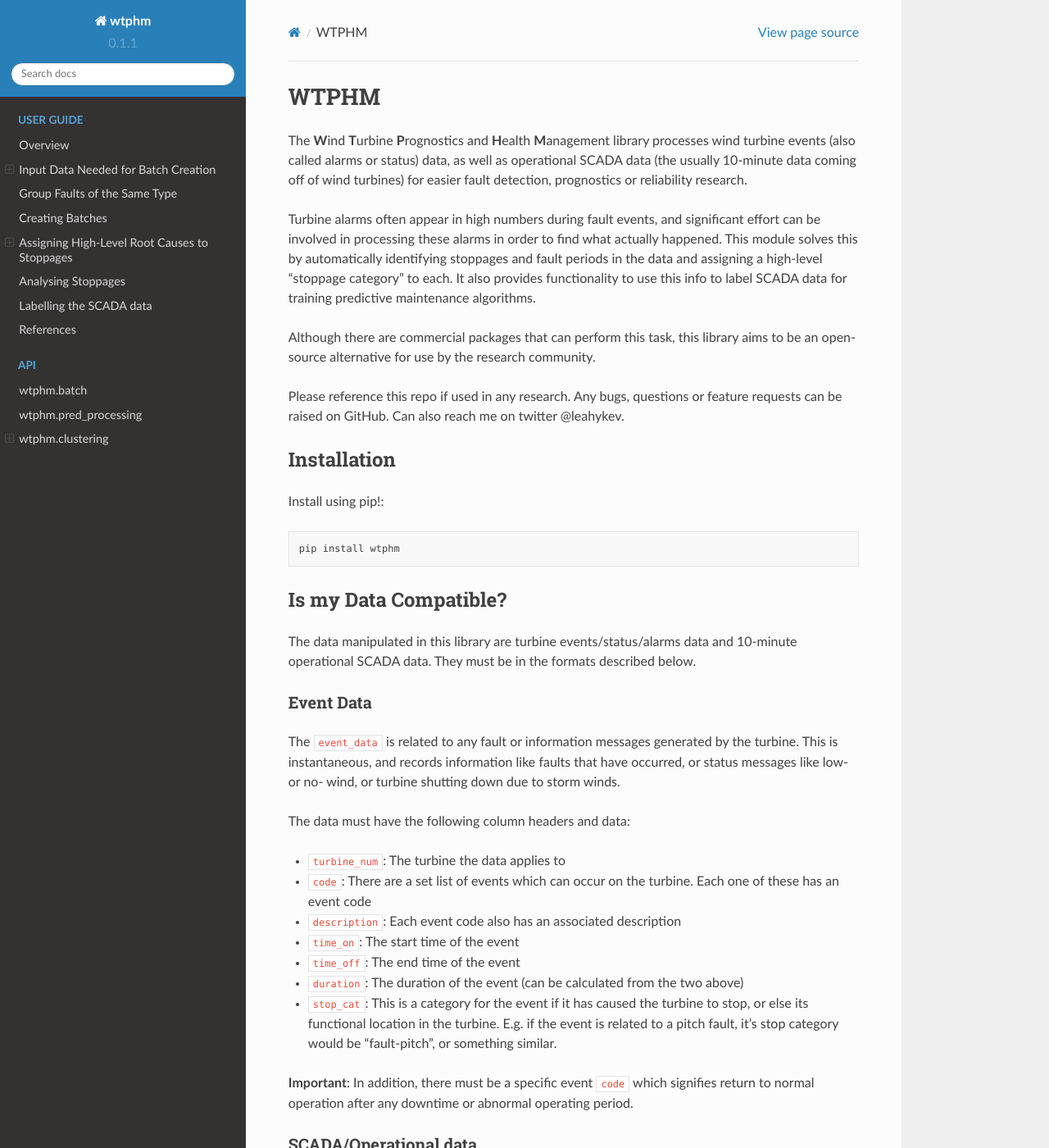
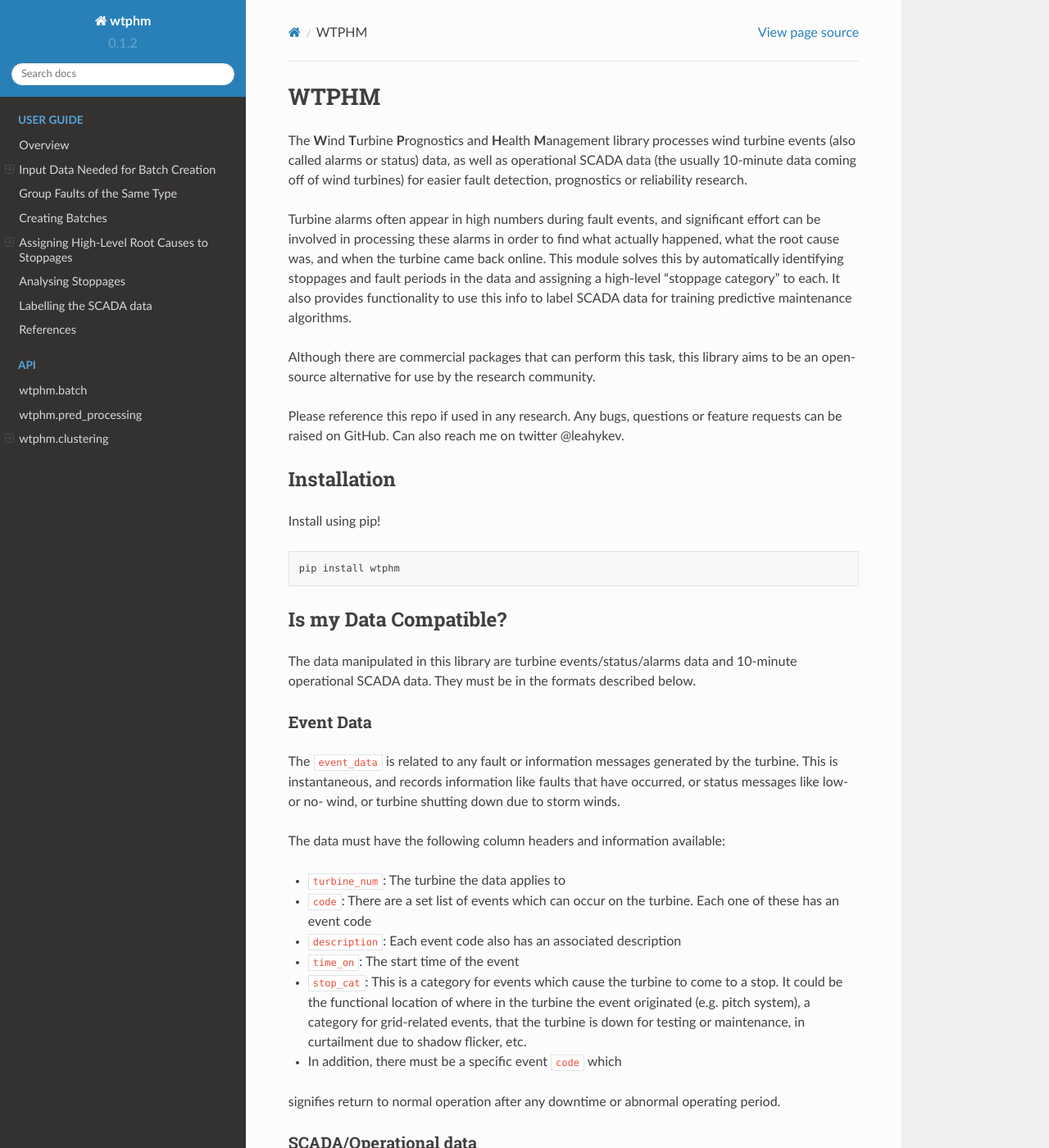
Before and after one commit to lkev/wtphm, a Sphinx documentation site: the page built from docs/index.rst, in a window 1280 px wide and 1400 px high. Shown: the whole window at 82% size. Built offline with Sphinx 7.4.7 and the Read the Docs theme 2.0.0, drawn with Linux system fonts in a browser that asks for light colours.

Commit message:
slight update to readme - updated for new release to pip

```diff
--- a/README.rst
+++ b/README.rst
@@ -10,7 +10,7 @@
 
 Turbine alarms often appear in high numbers during fault events, and significant
 effort can be involved in processing these alarms in order to find what actually
-happened.
+happened, what the root cause was, and when the turbine came back online.
 This module solves this by automatically identifying stoppages and fault periods
 in the data and assigning a high-level "stoppage category" to each.
 It also provides functionality to use this info to label SCADA data for training
@@ -26,7 +26,7 @@
 Installation
 ============
 
-Install using pip!::
+Install using pip! ::
 
   pip install wtphm
 
@@ -48,21 +48,19 @@
 occurred, or status messages like low- or no- wind, or turbine shutting down due
 to storm winds.
 
-The data must have the following column headers and data:
+The data must have the following column headers and information available:
 
 * ``turbine_num``: The turbine the data applies to
 * ``code``: There are a set list of events which can occur on the
   turbine. Each one of these has an event code
 * ``description``: Each event code also has an associated description
 * ``time_on``: The start time of the event
-* ``time_off``: The end time of the event
-* ``duration``: The duration of the event (can be calculated from the two above)
-* ``stop_cat``: This is a category for the event if it has caused the turbine to
-  stop, or else its functional location in the turbine. E.g. if the event is
-  related to a pitch fault, it's stop category would be "fault-pitch", or something
-  similar.
-
-**Important**: In addition, there must be a specific event ``code`` which
+* ``stop_cat``: This is a category for events which cause the turbine to come to
+  a stop. It could be the functional location of where in the turbine the event
+  originated (e.g. pitch system), a category for grid-related events,
+  that the turbine is down for testing or maintenance, in curtailment due to
+  shadow flicker, etc.
+* In addition, there must be a specific event ``code`` which
 signifies return to normal operation after any downtime or abnormal operating
 period.
 
--- a/docs/conf.py
+++ b/docs/conf.py
@@ -27,7 +27,7 @@
 project = 'wtphm'
 copyright = '2020, Kevin Leahy'
 author = 'Kevin Leahy'
-version = '0.1.1'
+version = '0.1.2'
 
 
 # -- General configuration ---------------------------------------------------
--- a/setup.py
+++ b/setup.py
@@ -5,7 +5,7 @@
 
 setuptools.setup(
     name="wtphm",
-    version="0.1.1",
+    version="0.1.2",
     author="Kevin Leahy",
     description="SCADA data pre-processing library for prognostics and health"
                 "management and fault detection of wind turbines",
--- a/wtphm/__init__.py
+++ b/wtphm/__init__.py
@@ -9,4 +9,4 @@
 from wtphm import clustering
 from wtphm import batch
 
-__version__ = '0.1.1'
+__version__ = '0.1.2'
```
Also changed, not shown: build_for_pip.py (added, +14 -0 lines), 1 other file.
